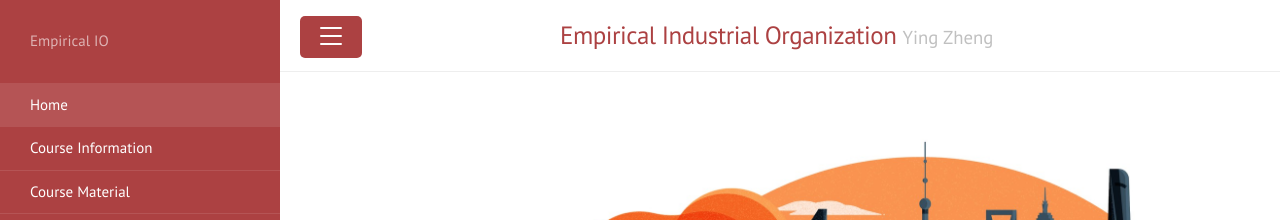
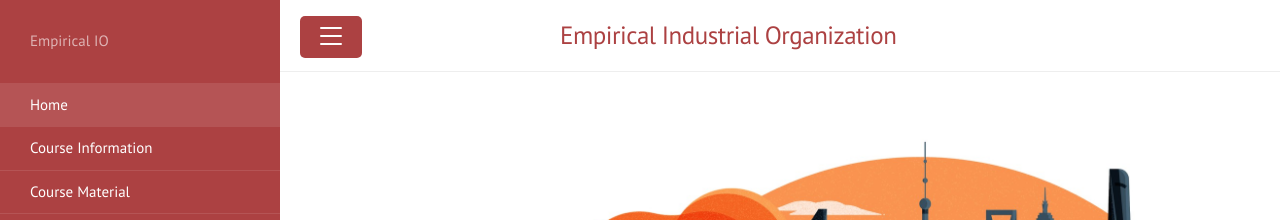
Before and after one commit to yingzheng-econ/Empirical-IO-Course, a Jekyll site: the page built from index.html, in a window 1280 px wide and 1172 px high. Shown: the top 220 px of the window. Built offline with Jekyll 4.4.1, drawn with Linux system fonts in a browser that asks for light colours; the list of posts is cut into pages by our own code.

Commit message:
update config

```diff
--- a/_config.yml
+++ b/_config.yml
@@ -1,6 +1,6 @@
 # Setup
 title:               Empirical Industrial Organization
-tagline:             'Ying Zheng'
+tagline:             ''
 description:         'Empirical IO'
 url:                 https://yingzheng-econ.github.io/Empirical-IO-Course/
 baseurl:             ''
```
